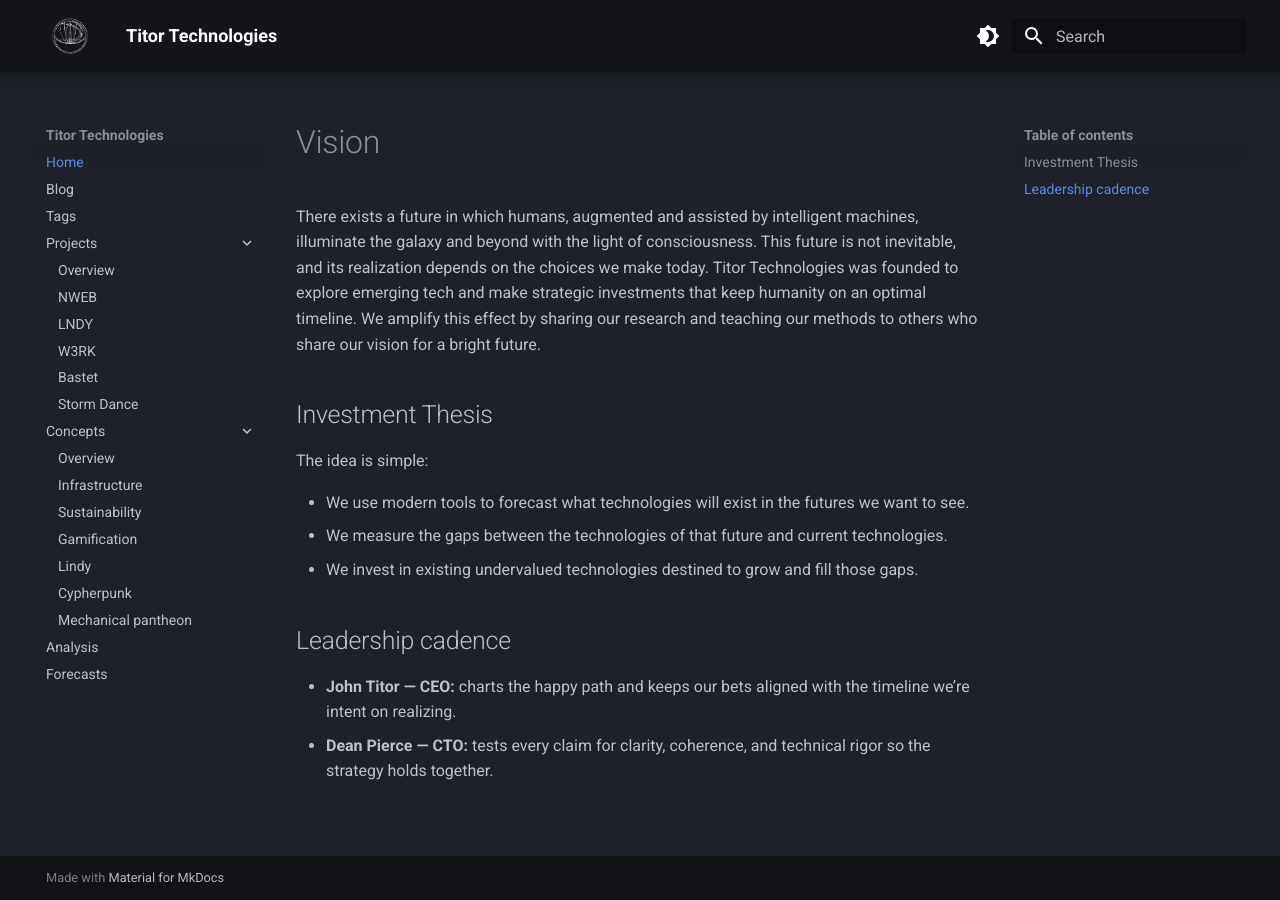
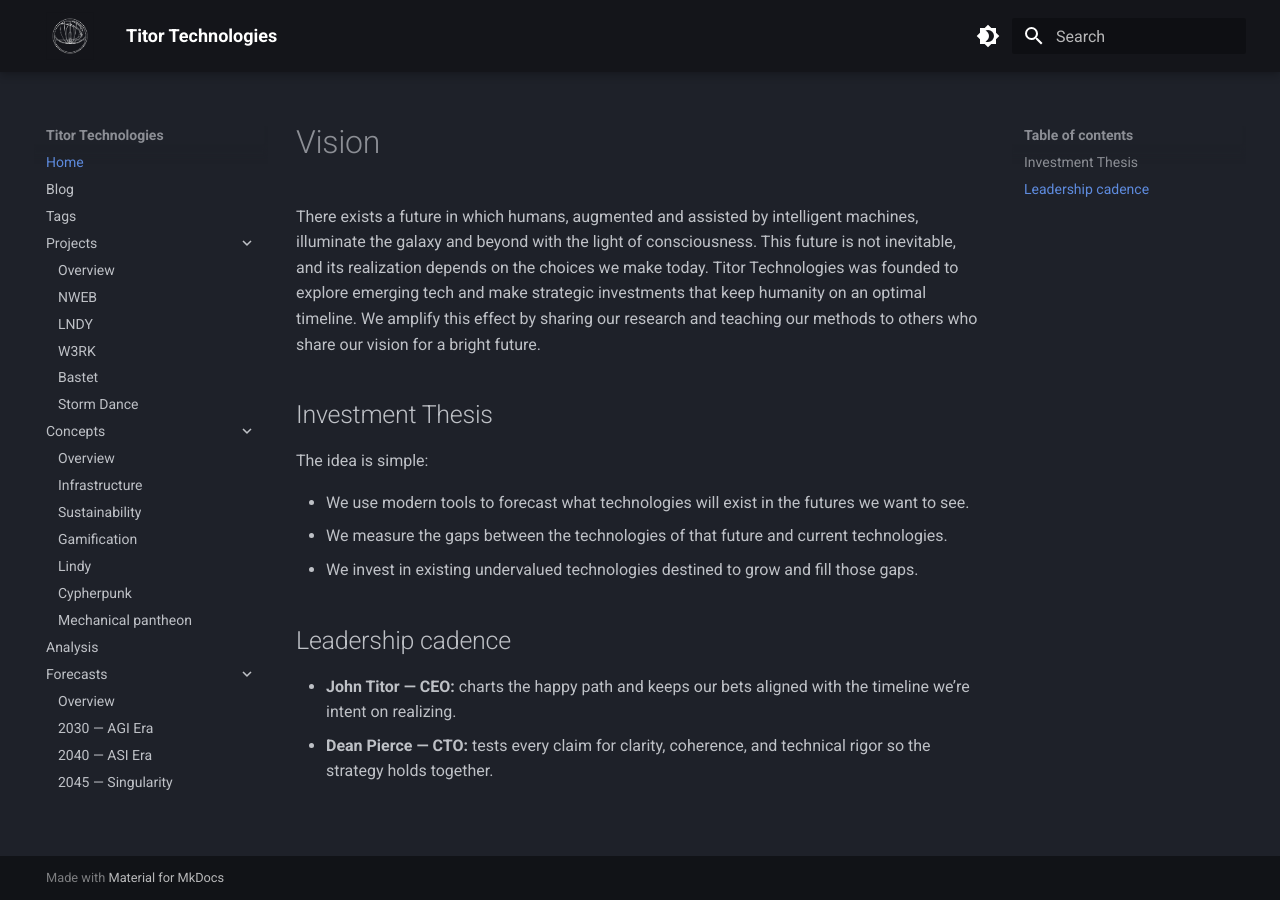
Before and after one commit to pierce403/titor.tech, an MkDocs documentation site: the page built from docs/index.md, in a window 1280 px wide. Built offline with MkDocs 1.6.1 and Material for MkDocs 9.7.7, drawn with Linux system fonts in a browser that asks for light colours.

Commit message:
Expand Forecasts nav (list 2030/2040/2045)

```diff
--- a/mkdocs.yml
+++ b/mkdocs.yml
@@ -24,7 +24,11 @@ nav:
       # Base economies: concepts/base-economies.md  # (removed for now)
       - Mechanical pantheon: concepts/mechanical-pantheon.md
   - Analysis: analysis/index.md
-  - Forecasts: forecasts/index.md
+  - Forecasts:
+      - Overview: forecasts/index.md
+      - 2030 — AGI Era: forecasts/2030.md
+      - 2040 — ASI Era: forecasts/2040.md
+      - 2045 — Singularity: forecasts/2045.md
 
 theme:
   name: material
```
